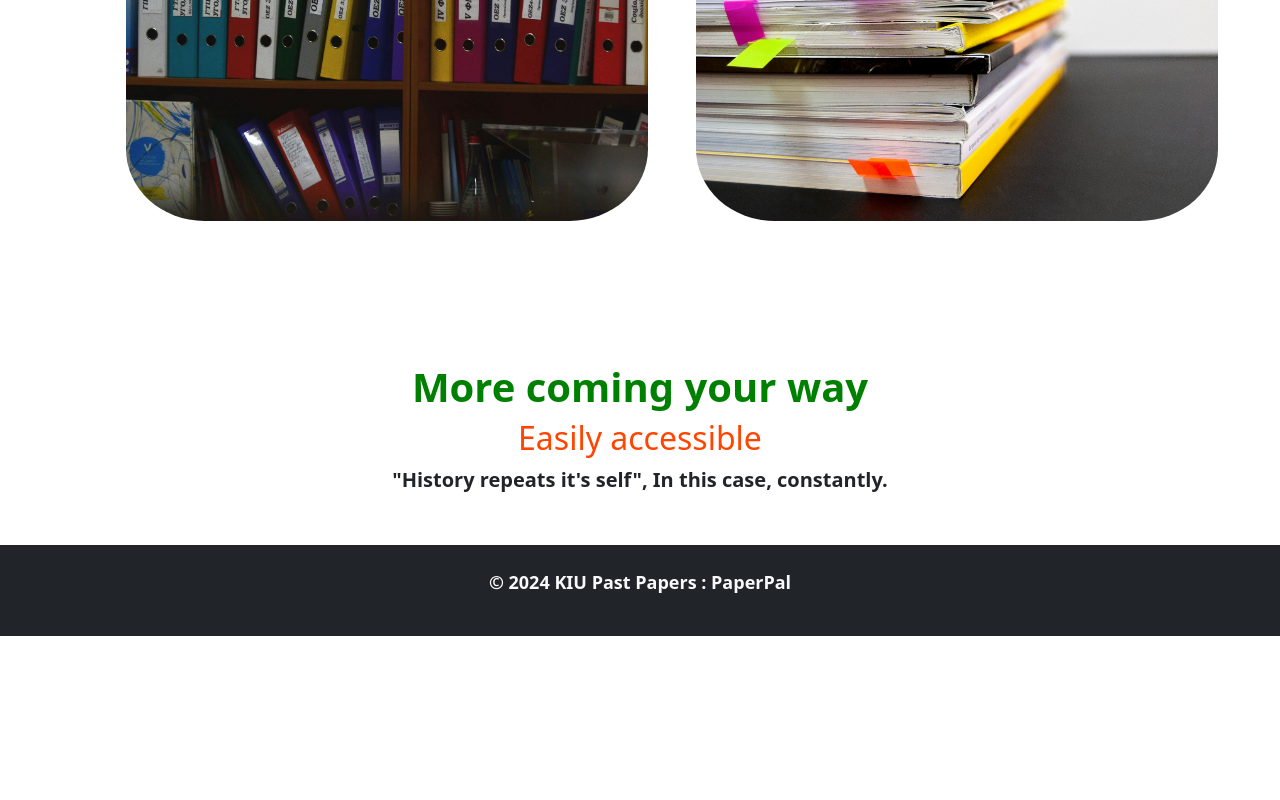
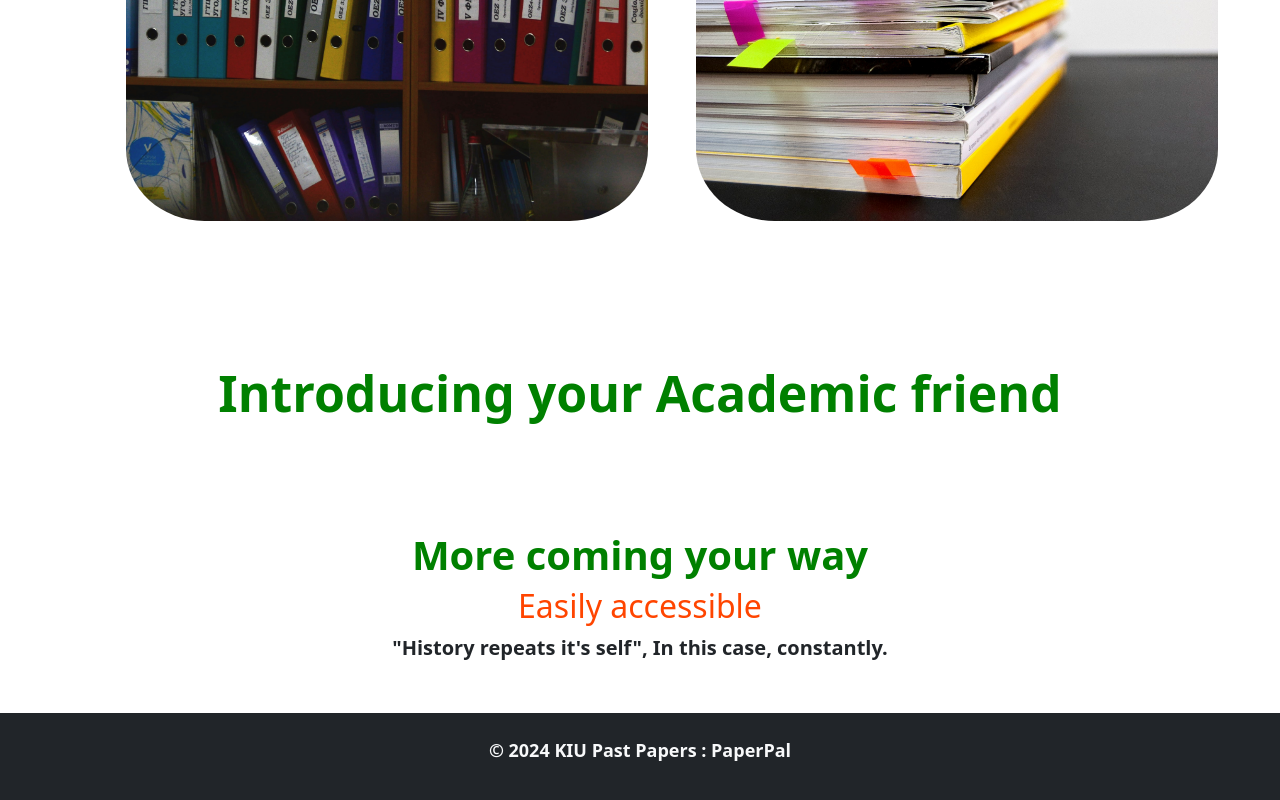
Before and after one commit to JesseOtim/Past, a React (Create React App) app: page / in a window 1280 px wide. Shown: the part 1437-2237 px from the top of the page. Before the commit the page ends 2073 px from the top, so only its background shows below. Built offline with nearby package versions, Linux system fonts and the light colour scheme.

Commit message:
Refactor code

```diff
--- a/src/App.js
+++ b/src/App.js
@@ -234,6 +234,15 @@ function App() {
         </Row>
       </Container>
 
+      <Container
+        className="d-flex justify-content-center align-items-center"
+        style={{ marginTop: "100px", color: "green" }}
+      >
+        <h1 style={{ fontSize: "50px", fontWeight: "bolder" }}>
+          Introducing your Academic friend
+        </h1>
+      </Container>
+
       <Container style={{ marginTop: "100px" }}>
         <h1 style={{ fontWeight: "bold", color: "green" }}>
           More coming your way
```
